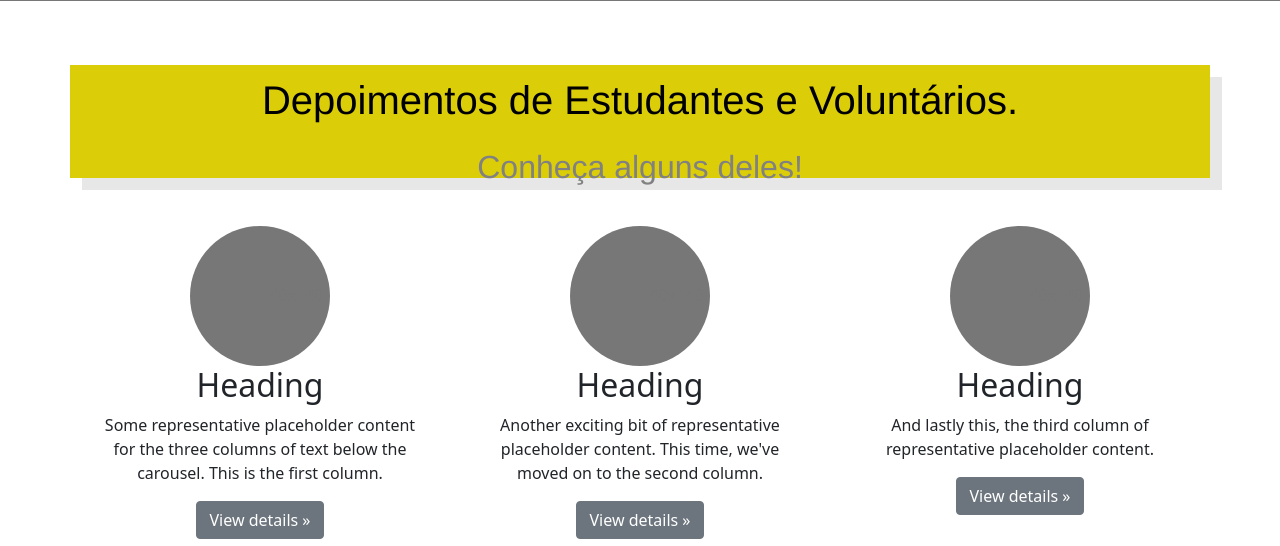
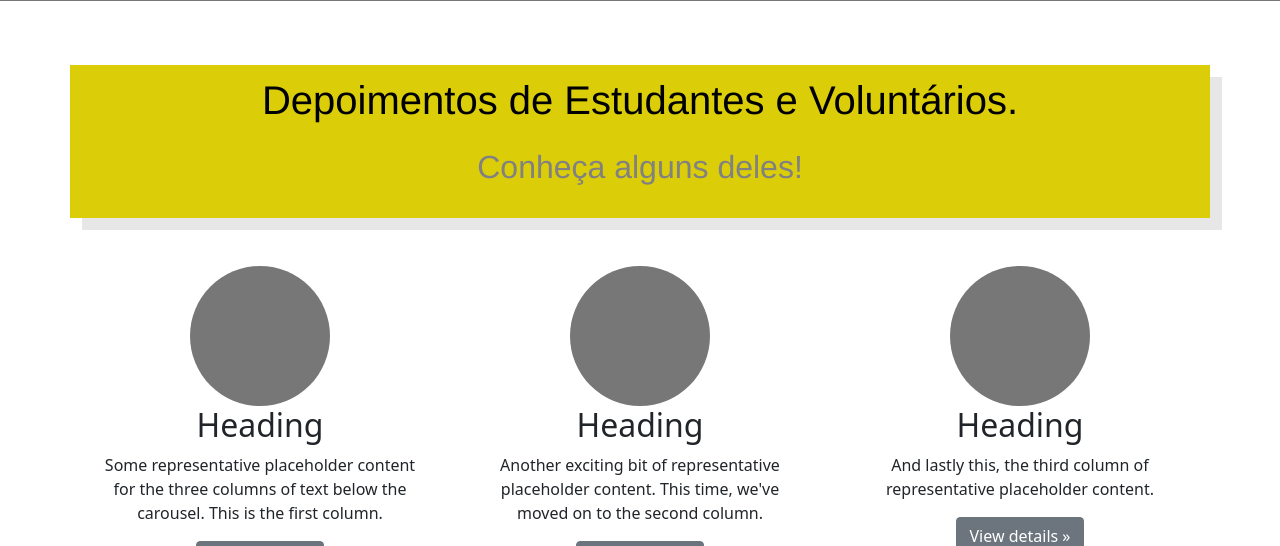
Before and after one commit to burgues0/grandes-altitudes, a Django app: template grandes_altitudes/templates/index.html in a window 1280 px wide. Shown: the part 619-1165 px from the top of the page. Run offline with Django 3.2, Linux system fonts and the light colour scheme; the template is opened without the code that fills it, so the values that code supplies are empty; some libraries are stand-ins or nearby versions.

```diff
--- a/grandes_altitudes/templates/index.html
+++ b/grandes_altitudes/templates/index.html
@@ -91,7 +91,7 @@
     <!-- Three columns of text below the carousel -->
     <div class="row">
 
-      <div class="container marketing mx-auto pb-2 pt-2" style = "background-color: #DBCD08; font-family:'Franklin Gothic Medium', 'Arial Narrow', Arial, sans-serif;
+      <div class="container marketing mx-auto pb-5 pt-2" style = "background-color: #DBCD08; font-family:'Franklin Gothic Medium', 'Arial Narrow', Arial, sans-serif;
       text-align: center; box-shadow: 12px 12px #dfdfdfbd;">
         <div>
           <h1 class="title-depoiment mx-auto"style="width: 1000px; margin: 3px 4% 1em; color: black;">
```
